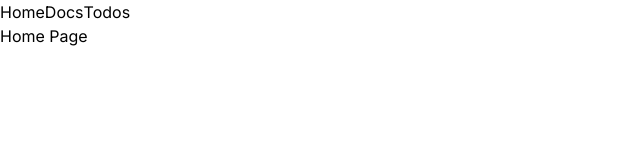
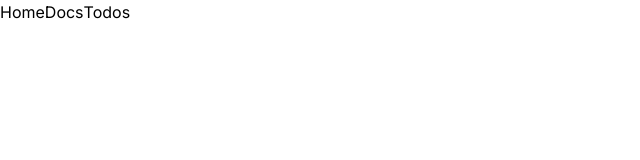
Before and after one commit to JelenaMarjanovic/fem-intro-v3-app, a Next.js app: page / in a window 1280 px wide. Shown: the top 160 px of the page, without its empty margins (0-640 px from the left). Built offline with nearby package versions, Linux system fonts and the light colour scheme.

Commit message:
Client Components - Set Up

```diff
--- a/app/page.tsx
+++ b/app/page.tsx
@@ -1,13 +1,19 @@
+import NewTodoForm from '@/components/NewTodoForm'
+
 const getData = async () => {
   await new Promise(res => setTimeout(() => res(0), 2000))
   return { data: [1, 2, 3] }
 }
 
-const Home = async() => {
+const Home = async () => {
   const data = await getData()
   console.log('data', data)
 
-  return <div>Home Page</div>
+  return (
+    <div>
+      <NewTodoForm />
+    </div>
+  )
 }
 
 export default Home
--- /dev/null
+++ b/components/NewTodoForm.tsx
@@ -0,0 +1,17 @@
+'use client'
+
+import { useState } from 'react'
+
+const NewTodoForm = () => {
+  const [state, updateState] = useState()
+
+  return (
+    <div>
+      <form>
+        <input type="text" />
+      </form>
+    </div>
+  )
+}
+
+export default NewTodoForm
```
Also changed, not shown: components/Todo.tsx (added), components/TodoList.tsx (added).
